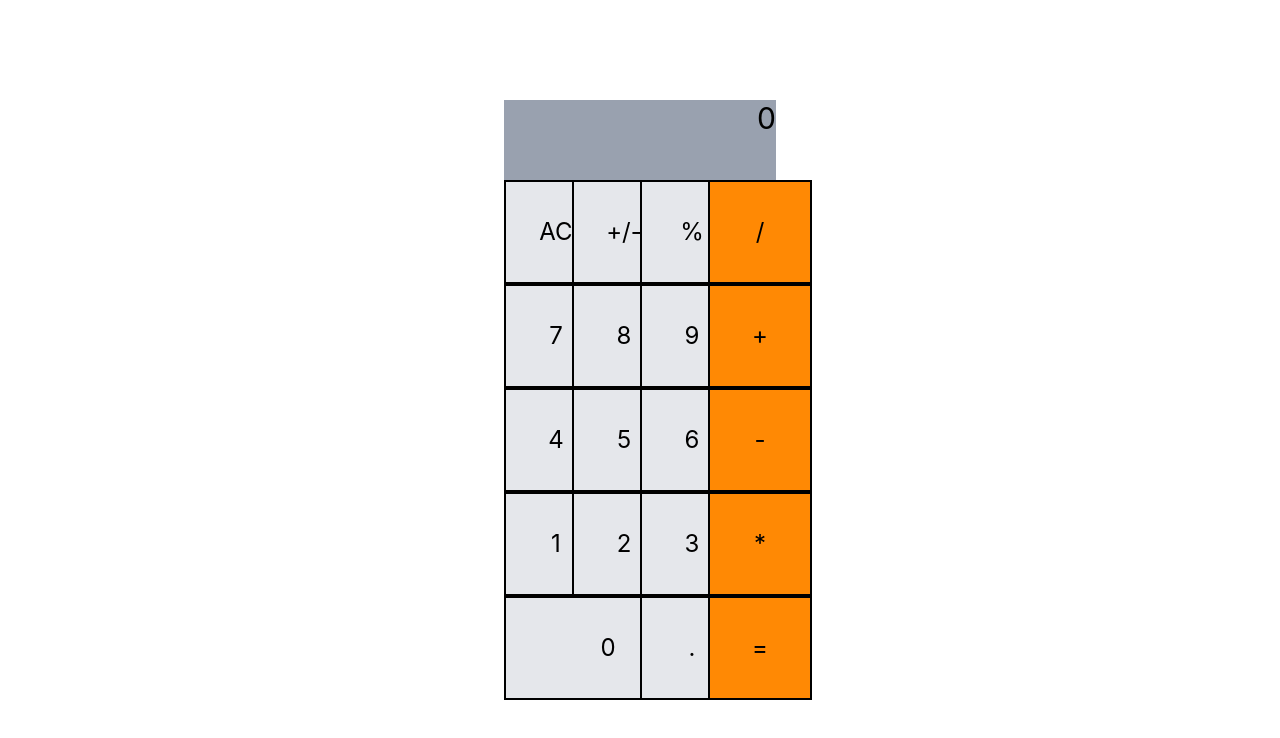
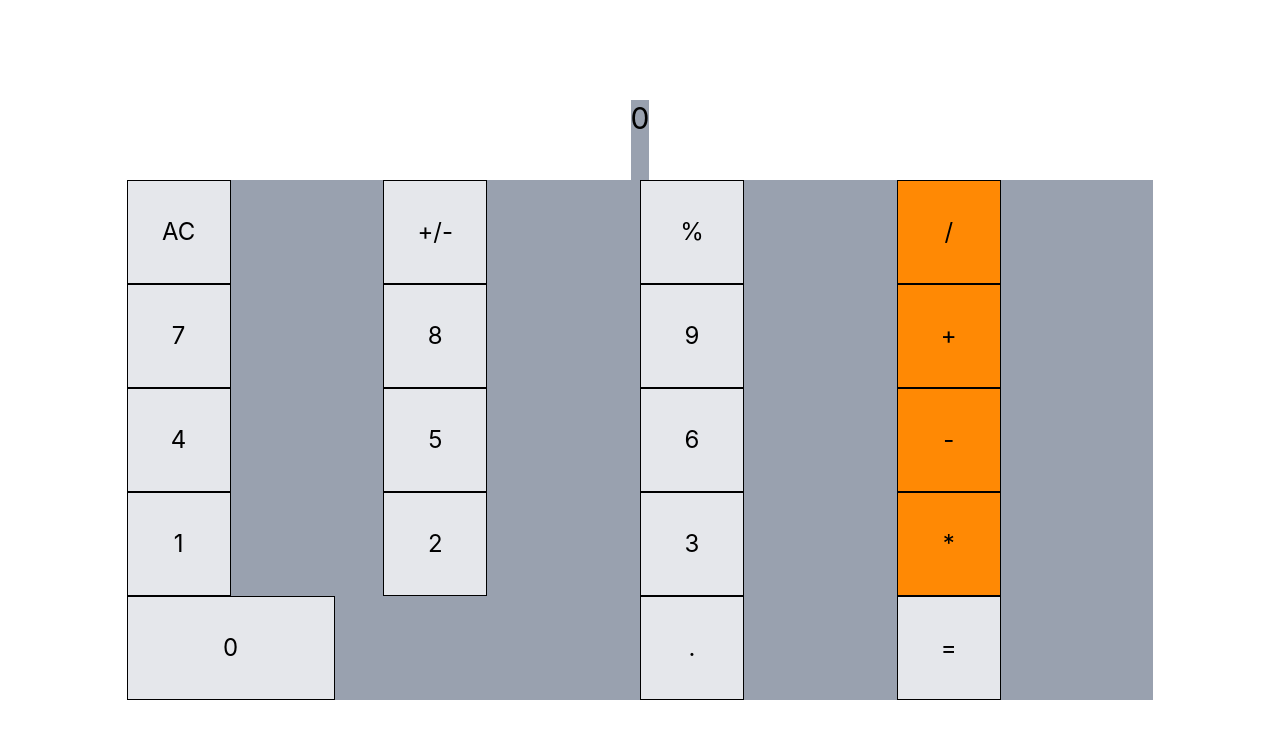
Before and after one commit to Zerro2003/Calcula, a React (Vite) app: page / in a window 1280 px wide. Shown: the top 738 px of the page. Built offline with nearby package versions, Linux system fonts and the light colour scheme.

Commit message:
feat: implement calculator button grid layout and display component

```diff
--- a/src/comps/ButtonGrid.tsx
+++ b/src/comps/ButtonGrid.tsx
@@ -36,74 +36,34 @@ export default function ButtonGrid({
   ];
 
   return (
-    <>
-      <div className="grid grid-cols-4 bg-gray-400 h-full mx-[31.5rem]">
+    <div className="grid grid-cols-4 bg-gray-400 h-full">
       {buttons.map((button) => {
+        let className = "border-1 text-2xl h-26 w-26 ";
+
         if ("0123456789.".includes(button)) {
-            return (
-              <Button
-                className={
-                  button === "0"
-                    ? "col-span-2 bg-gray-200 h-26 w-52  border-2 text-2xl"
-                    : "bg-gray-200 h-26 w-26  border-2 text-2xl"
+          className += "bg-gray-200 ";
+          if (button === "0") className = "col-span-2 bg-gray-200 h-26 w-52 border-1 text-2xl ";
+        } else if ("+-*/".includes(button)) {
+          className += "bg-orange-400 ";
+        } else {
+          className += "bg-gray-200 ";
         }
-                key={button}
-                value={button}
-                onClick={() => handleDig(button)}
-              />
-            );
-          } else if ("+-*/%".includes(button)) {
-            return (
-              <Button
-                className={
-                  button === "%"
-                    ? "bg-gray-200 h-26 w-26  border-2 text-2xl"
-                    : "bg-orange-400 h-26 w-26  border-2 text-2xl"
-                }
-                key={button}
-                value={button}
-                onClick={() => handleOpe(button as Ope)}
-              />
-            );
-          } else if (button === "AC") {
-            return (
-              <Button
-                className="bg-gray-200 h-26 w-26  border-2 text-2xl"
-                key={button}
-                value={button}
-                onClick={handleAc}
-              />
-            );
-          } else if (button === "=") {
-            return (
-              <Button
-                className="bg-orange-400 h-26 w-26  border-2 text-2xl"
-                key={button}
-                value={button}
-                onClick={handleEqual}
-              />
-            );
-          } else if (button === ".") {
+
         return (
           <Button
             key={button}
             value={button}
-                onClick={() => handleDig(button)}
+            className={className}
+            onClick={() => {
+              if ("0123456789.".includes(button)) handleDig(button);
+              else if ("+-*/%".includes(button)) handleOpe(button as Ope);
+              else if (button === "AC") handleAc();
+              else if (button === "=") handleEqual();
+              else if (button === "+/-") handleSign();
+            }}
           />
         );
-          } else if (button === "+/-") {
-            return (
-              <Button
-                className="bg-gray-200 h-26 w-26  border-2 text-2xl"
-                key={button}
-                value={button}
-                onClick={() => handleSign()}
-              />
+      })}
+    </div>
   );
 }
-          return null;
-        })}
-      </div>
-    </>
-  );
-}
```
Lines whose indentation alone changed are shown as unchanged.
